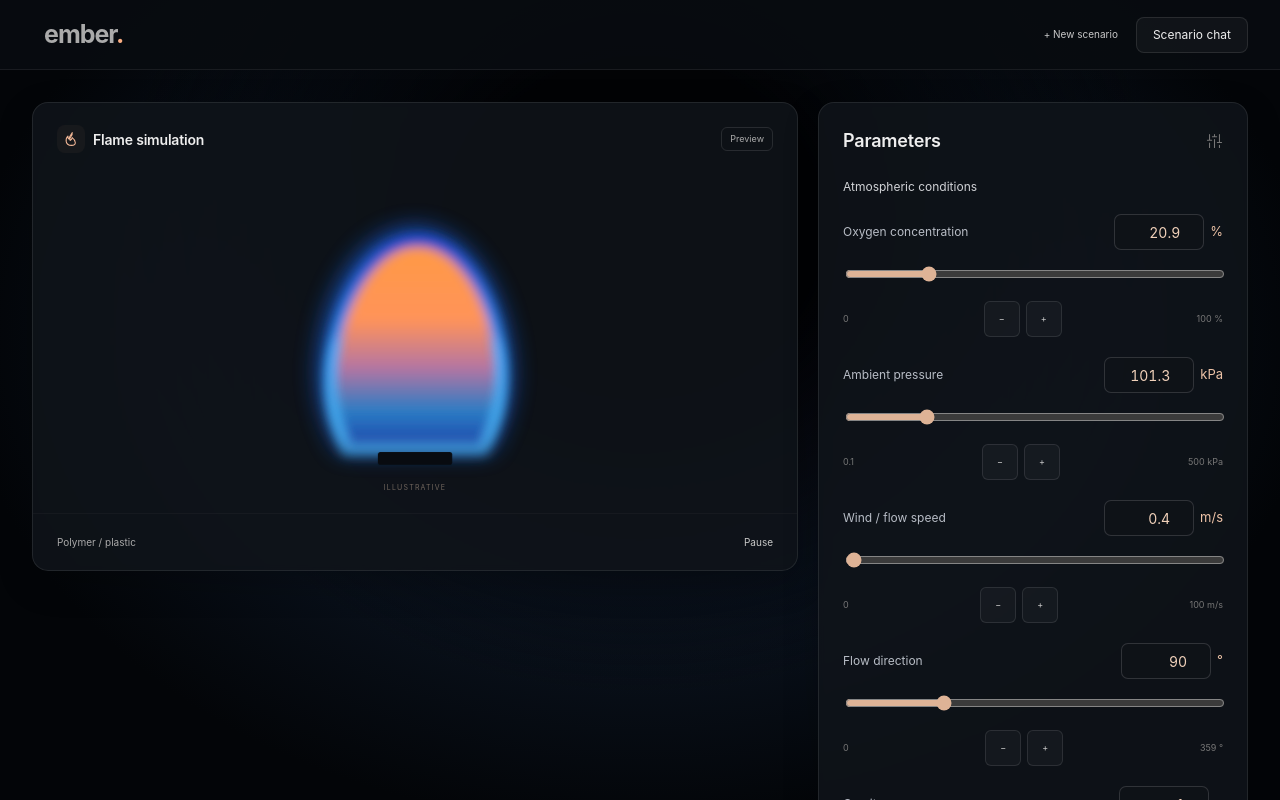
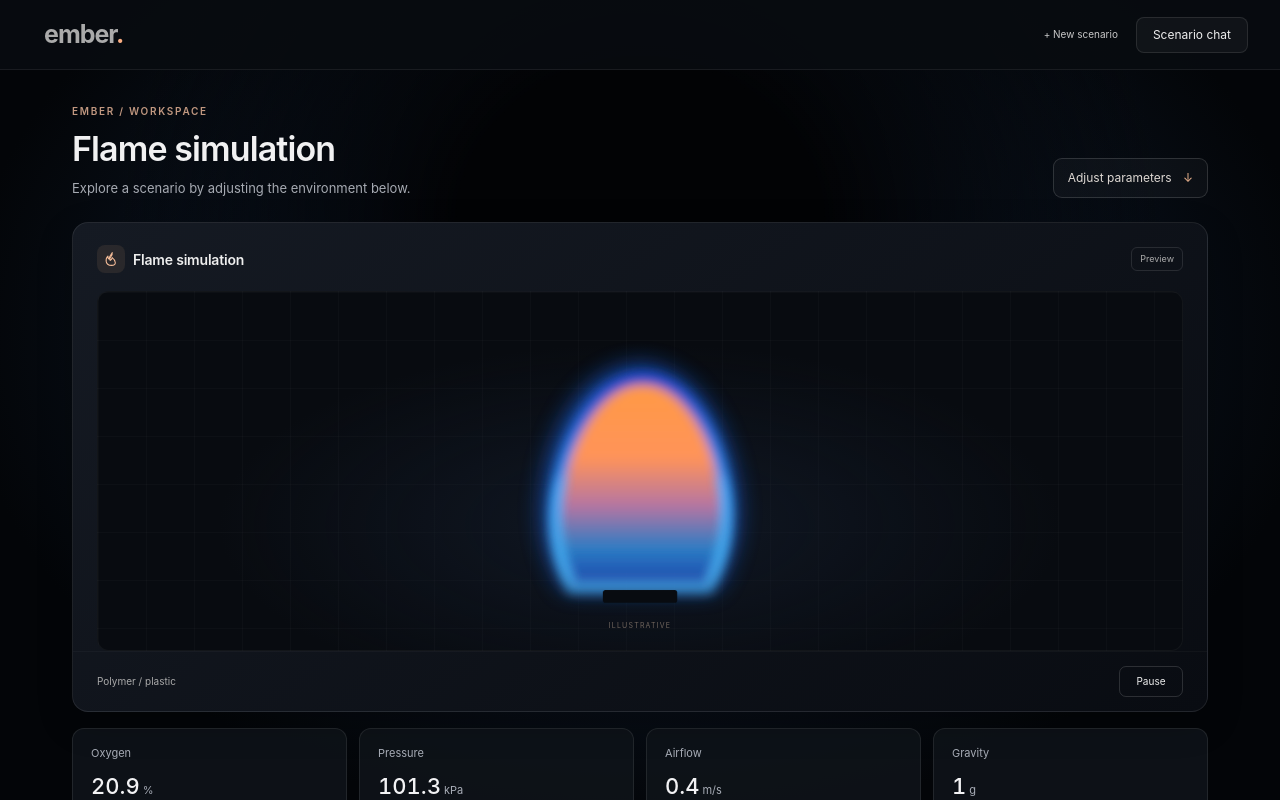
Before and after one commit to wawahwa801/nasa-space-apps, a Next.js app in the folder frontend/: page / in a window 1280 px wide. Shown: the top 800 px of the page. Built offline with nearby package versions, Linux system fonts and the light colour scheme.

Commit message:
Enhance dashboard overview and restore parameter layout

```diff
--- a/frontend/app/globals.css
+++ b/frontend/app/globals.css
@@ -1334,3 +1334,42 @@ body { font-family: -apple-system, BlinkMacSystemFont, "Segoe UI", sans-serif; -
   .flame-stage { height: 280px; }
   .flame-art { height: 250px; }
 }
+
+/* Workspace overview */
+.conversation { display: block; max-width: 1200px; padding: 34px 32px 48px; }
+.dashboard-intro { display: flex; align-items: end; justify-content: space-between; gap: 20px; margin: 0 0 24px; }
+.dashboard-kicker { margin: 0 0 9px; color: #c19880; font-size: 10px; font-weight: 600; letter-spacing: 1.7px; }
+.dashboard-intro h1 { margin: 0; color: #f1f1f2; font-size: clamp(25px, 3vw, 34px); font-weight: 600; letter-spacing: -.9px; }
+.dashboard-intro p:last-child { margin: 8px 0 0; color: #a6aab2; font-size: 13px; }
+.dashboard-link { padding: 10px 14px; border: 1px solid #ffffff24; border-radius: 9px; color: #ded8d3; background: #ffffff08; font-size: 12px; white-space: nowrap; transition: background .2s, border-color .2s, transform .2s; }
+.dashboard-link span { margin-left: 8px; color: #edb48f; }
+.dashboard-link:hover { background: #ffffff12; border-color: #edb48f80; transform: translateY(-1px); }
+.simulation-card { background: linear-gradient(145deg, #151a23, #090c12); overflow: hidden; }
+.flame-stage { margin: 18px 24px 0; border: 1px solid #ffffff0b; border-radius: 12px; background: radial-gradient(ellipse at 50% 65%, #17223588, transparent 55%), linear-gradient(#ffffff05 1px, transparent 1px), linear-gradient(90deg, #ffffff05 1px, transparent 1px), #080b10; background-size: auto, 48px 48px, 48px 48px, auto; }
+.card-icon.warm { background: #e8a87e19; color: #f3bb97; }
+.card-footer .text-button { padding: 7px 14px; min-width: 64px; border: 1px solid #ffffff24; border-radius: 7px; color: #eee; transition: background .2s, border-color .2s; }
+.card-footer .text-button:hover { background: #ffffff12; border-color: #ffffff45; }
+.dashboard-readouts { display: grid; grid-template-columns: repeat(4, minmax(0, 1fr)); gap: 12px; margin-top: 16px; }
+.dashboard-readouts > div { padding: 16px 18px; border: 1px solid #ffffff16; border-radius: 12px; background: #10141bd9; transition: border-color .2s, background .2s; }
+.dashboard-readouts > div:hover { border-color: #e5ac8c55; background: #171b22; }
+.dashboard-readouts span { display: block; color: #a8adb7; font-size: 11px; }
+.dashboard-readouts strong { display: block; margin-top: 8px; color: #f2f2f4; font-size: 22px; font-weight: 500; font-variant-numeric: tabular-nums; }
+.dashboard-readouts small { color: #a8adb7; font-size: 11px; font-weight: 400; }
+.scenario-strip { margin: 16px 4px; }
+.parameter-panel { margin-top: 20px; padding: 28px; }
+.parameter-panel .fields-grid { grid-template-columns: repeat(2, minmax(0, 1fr)); gap: 26px 32px; }
+.parameter-panel .liquid-button, .chat-toggle, .reset-button, .slider-limits button { transition: background-color .2s, border-color .2s, transform .2s; }
+.chat-toggle:hover, .slider-limits button:hover { background-color: #ffffff15; border-color: #ffffff45; }
+@media (max-width: 720px) {
+  .conversation { padding: 22px 16px 32px; }
+  .dashboard-intro { align-items: flex-start; flex-direction: column; gap: 14px; }
+  .dashboard-readouts { grid-template-columns: repeat(2, minmax(0, 1fr)); gap: 10px; }
+  .dashboard-readouts > div { padding: 14px; }
+  .flame-stage { margin: 14px 16px 0; }
+  .parameter-panel { padding: 20px 16px; }
+  .parameter-panel .fields-grid { grid-template-columns: minmax(0, 1fr); }
+}
+@media (prefers-reduced-motion: reduce) {
+  .dashboard-link, .dashboard-readouts > div, .card-footer .text-button, .parameter-panel .liquid-button, .chat-toggle, .reset-button, .slider-limits button { transition: none; }
+  .dashboard-link:hover { transform: none; }
+}
--- a/frontend/app/page.jsx
+++ b/frontend/app/page.jsx
@@ -237,6 +237,10 @@ export default function Home() {
             />
           )}
           <main className="conversation">
+            <div className="dashboard-intro">
+              <div><p className="dashboard-kicker">EMBER / WORKSPACE</p><h1>Flame simulation</h1><p>Explore a scenario by adjusting the environment below.</p></div>
+              <a className="dashboard-link" href="#parameters">Adjust parameters <span aria-hidden="true">↓</span></a>
+            </div>
             <div
               className={`simulation-grid ${view !== "workspace" ? "single-view" : ""}`}
             >
@@ -325,6 +329,12 @@ export default function Home() {
                   </div>
                 </section>
               )}
+            </div>
+            <div className="dashboard-readouts" aria-label="Current scenario inputs">
+              <div><span>Oxygen</span><strong>{values.oxygen}<small> %</small></strong></div>
+              <div><span>Pressure</span><strong>{values.pressure}<small> kPa</small></strong></div>
+              <div><span>Airflow</span><strong>{values.flow}<small> m/s</small></strong></div>
+              <div><span>Gravity</span><strong>{values.gravity}<small> g</small></strong></div>
             </div>
             <div className="scenario-strip" role="status">
               <span className={`status-dot ${snapshot ? "ready" : ""}`} />
```
